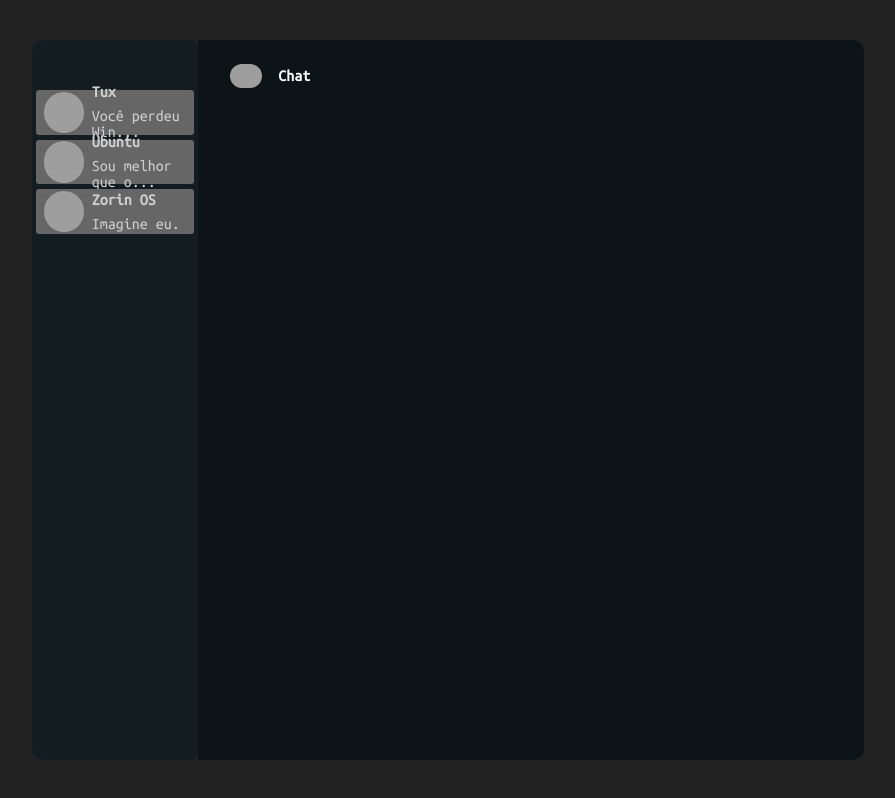
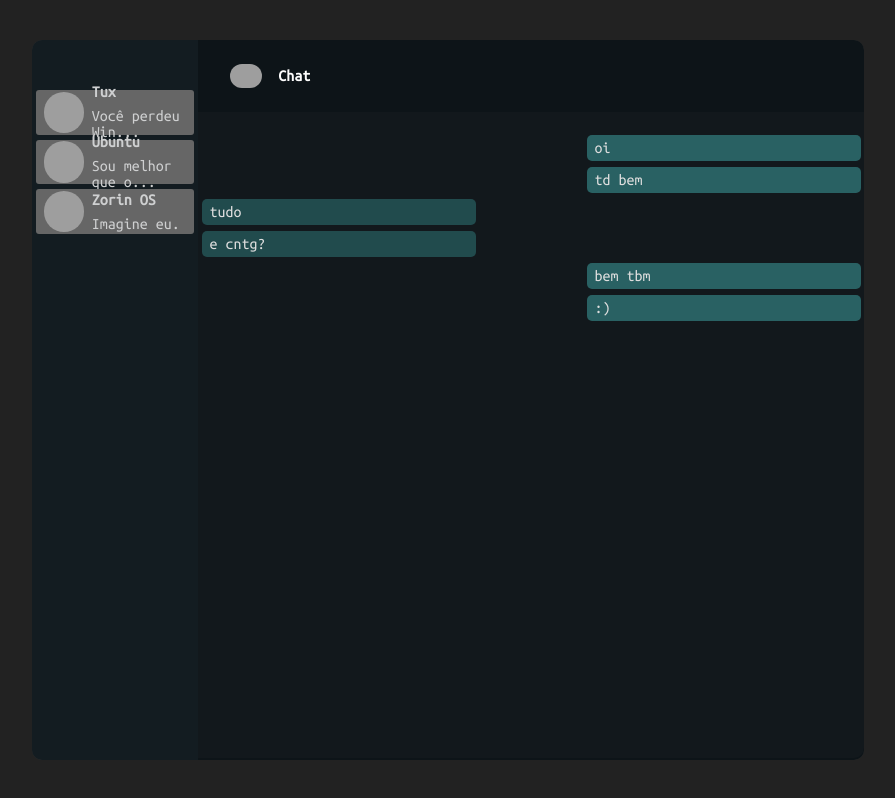
Before and after one commit to Guilherme-coder/chat-vue, a Vue app: page /#/ in a window 1280 px wide. Shown: the whole page, without its empty margins (192-1087 px from the left). Built offline with nearby package versions, Linux system fonts and the light colour scheme; grey boxes are pictures that could not be loaded.

Commit message:
login e guardando estados de usuario com vuex

```diff
--- a/package.json
+++ b/package.json
@@ -8,6 +8,7 @@
     "lint": "vue-cli-service lint"
   },
   "dependencies": {
+    "axios": "^0.24.0",
     "core-js": "^3.6.5",
     "sweetalert2": "^11.2.0",
     "vue": "^2.6.11",
--- /dev/null
+++ b/src/components/Message.vue
@@ -0,0 +1,51 @@
+<template>
+    <div class="message">
+        <div class="message_card_mine" v-if="this.isMine">
+            <span class="message_text_mine">{{ this.message }}</span>
+        </div>
+        <div class="message_card_no_mine" v-else>
+            <span class="message_text_no_mine">{{ this.message }}</span>
+        </div>
+
+    </div>
+</template>
+
+<script>
+export default {
+    props: {
+        message: String,
+        isMine: Boolean
+    }
+}
+</script>
+
+<style scoped>
+    .message {
+        display: flex;
+        flex-direction: column;
+    }
+
+    .message_card_mine, .message_card_no_mine {
+        width: 40%;
+        margin: .2em;
+        color: #dedede;
+        padding: .3em 0;
+        padding-left: .5em;
+        border-radius: 5px;
+    }
+
+    .message_card_mine {
+        background-color: #296163;
+        align-self: flex-end;
+    }
+
+    .message_card_no_mine {
+        background-color: rgba(41, 97, 99, .7);
+
+    }
+
+    .message_text {
+        color: #fdfdfd;
+        text-align: right;
+    }
+</style>
--- /dev/null
+++ b/src/components/MessageBox.vue
@@ -0,0 +1,39 @@
+<template>
+  <div class="message_box">
+      <message v-for="mess in messages" :key="mess.id" :message="mess.message" :isMine="mess.isMine"/>
+  </div>
+</template>
+
+<script>
+import Message from './Message.vue'
+export default {
+    components: {
+        'message': Message
+    },
+    data() {
+        return {
+            messages: [
+                { id: 1, isMine: true, message: 'oi' },
+                { id: 2, isMine: true, message: 'td bem' },
+                { id: 3, isMine: false, message: 'tudo' },
+                { id: 4, isMine: false, message: 'e cntg?' },
+                { id: 5, isMine: true, message: 'bem tbm' },
+                { id: 6, isMine: true, message: ':)' },
+            ]
+        }
+    }
+}
+</script>
+
+<style scoped>
+    .message_box {
+        height: 87%;
+        padding-top: 3%;
+        background-color: #12181c;
+        border-radius: 0px 0px 10px 0px;
+    }
+    .message_box > h1 {
+        margin: 0;
+    }
+
+</style>
--- a/src/components/MessageScreen.vue
+++ b/src/components/MessageScreen.vue
@@ -8,15 +8,18 @@
             :binary="'https://cdn.pixabay.com/photo/2015/10/05/22/37/blank-profile-picture-973460_1280.png'"
             :name="'Chat'"
         />
+        <message-box/>
     </div>
 </template>
 
 <script>
 import ContactLabel from './ContactLabel.vue'
+import MessageBox from './MessageBox.vue'
 import { mapGetters } from 'vuex'
 export default {
     components: {
-        'contact-label': ContactLabel
+        'contact-label': ContactLabel,
+        'message-box': MessageBox
     },
     computed: {
         ...mapGetters([
--- a/src/components/SideBar.vue
+++ b/src/components/SideBar.vue
@@ -44,7 +44,7 @@ export default {
     .side_bar {
         width: 25%;
         height: 100%;
-        border-radius: 10px 4px 4px 10px;
+        border-radius: 10px 0px 0px 10px;
         background-color: #131C21;
     }
     .items {
--- a/src/pages/Login/Login.vue
+++ b/src/pages/Login/Login.vue
@@ -2,12 +2,12 @@
   <div class="box">
     <div class="box_login">
       <h1 class="box_login_tilte">Login</h1>
-      <form @submit="teste()" class="box_login_form">
+      <form @submit.prevent="login()" class="box_login_form">
         <label class="box_login_label" for="email">Email:</label>
-        <input class="box_login_input" type="email" id="email" ref="email" required>
+        <input class="box_login_input" type="email" id="email" v-model="user.email" required>
 
         <label class="box_login_label" for="password">Senha:</label>
-        <input class="box_login_input" type="password" id="password" ref="password" required>
+        <input class="box_login_input" type="password" id="password" v-model="user.password" required>
 
         <button class="box_login_button">Login</button>
       </form>
@@ -16,18 +16,40 @@
 </template>
 
 <script>
-import Swal from 'sweetalert2'
+import { mapActions, mapGetters } from 'vuex'
+import UserService from '../../services/UserService'
+import axios from 'axios'
 
 export default {
+  data() {
+    return {
+      user: {
+        email: null,
+        password: null
+      }
+    }
+  },
   methods: {
-    teste() {
-      Swal.fire({
-        title: 'Logado',
-        html: `<p>email: ${this.$refs.email.value}</p><p>senha: ${this.$refs.password.value}</p>`,
-        icon: 'success',
-        confirmButtonText: 'Ok'
-      })
+    ...mapActions([
+      'doLogin',
+      'setToken'
+    ]),
+    async login() {
+      await UserService.login(this.user)
+        .then((res) => {
+          this.setToken(res.token)
+          axios.defaults.headers.common['Authorization'] = `Bearer ${res.token}`
+        })
+      await UserService.loadSession()
+      .then((res) => {
+          this.doLogin(res)
+        })
     }
+  },
+  computed: {
+    ...mapGetters([
+      'getUserToken'
+    ])
   }
 }
 </script>
--- /dev/null
+++ b/src/services/UserService.js
@@ -0,0 +1,23 @@
+import axios from 'axios'
+
+class UserService {
+    login(credentials) {
+        return axios.post('http://localhost:3333/login', credentials)
+            .then(res => res.data[0], err => {
+                if(err) {
+                    throw new Error(err.response.data[0].message)
+                }
+            })
+    }
+
+    loadSession() {
+        return axios.get('http://localhost:3333/load_session')
+            .then(res => res.data, err => {
+                if(err) {
+                    throw new Error(err.response.data[0].message)
+                }
+            })
+    }
+}
+
+export default new UserService
--- a/src/store.js
+++ b/src/store.js
@@ -4,12 +4,20 @@ import VueX from 'vuex'
 Vue.use(VueX)
 
 const state = {
-    currentMessageInfo: null
+    currentMessageInfo: null,
+    user: {},
+    userToken: ''
 }
 
 const mutations = {
     SELECTMESSAGEINFO(state, payload) {
         state.currentMessageInfo = payload
+    },
+    DOLOGIN(state, payload) {
+        state.user = payload
+    },
+    SETTOKEN(state, payload) {
+        state.userToken = payload
     }
 }
 
@@ -17,11 +25,19 @@ const actions = {
     selectMessageInfo: async ({ commit }, payload) => {
         console.log('mudando mensagem')
         commit('SELECTMESSAGEINFO', payload)
+    },
+    doLogin: async ({ commit }, payload) => {
+        commit('DOLOGIN', payload)
+    },
+    setToken: async ({ commit }, payload) => {
+        commit('SETTOKEN', payload)
     }
 }
 
 const getters = {
-    getMessageInfo: state => state.currentMessageInfo
+    getMessageInfo: state => state.currentMessageInfo,
+    getUserToken: state => state.userToken,
+    getUser: state => state.user
 }
 
 export default new VueX.Store({
```
Also changed, not shown: 1 other file (tests, documents, lock files or other folders).
